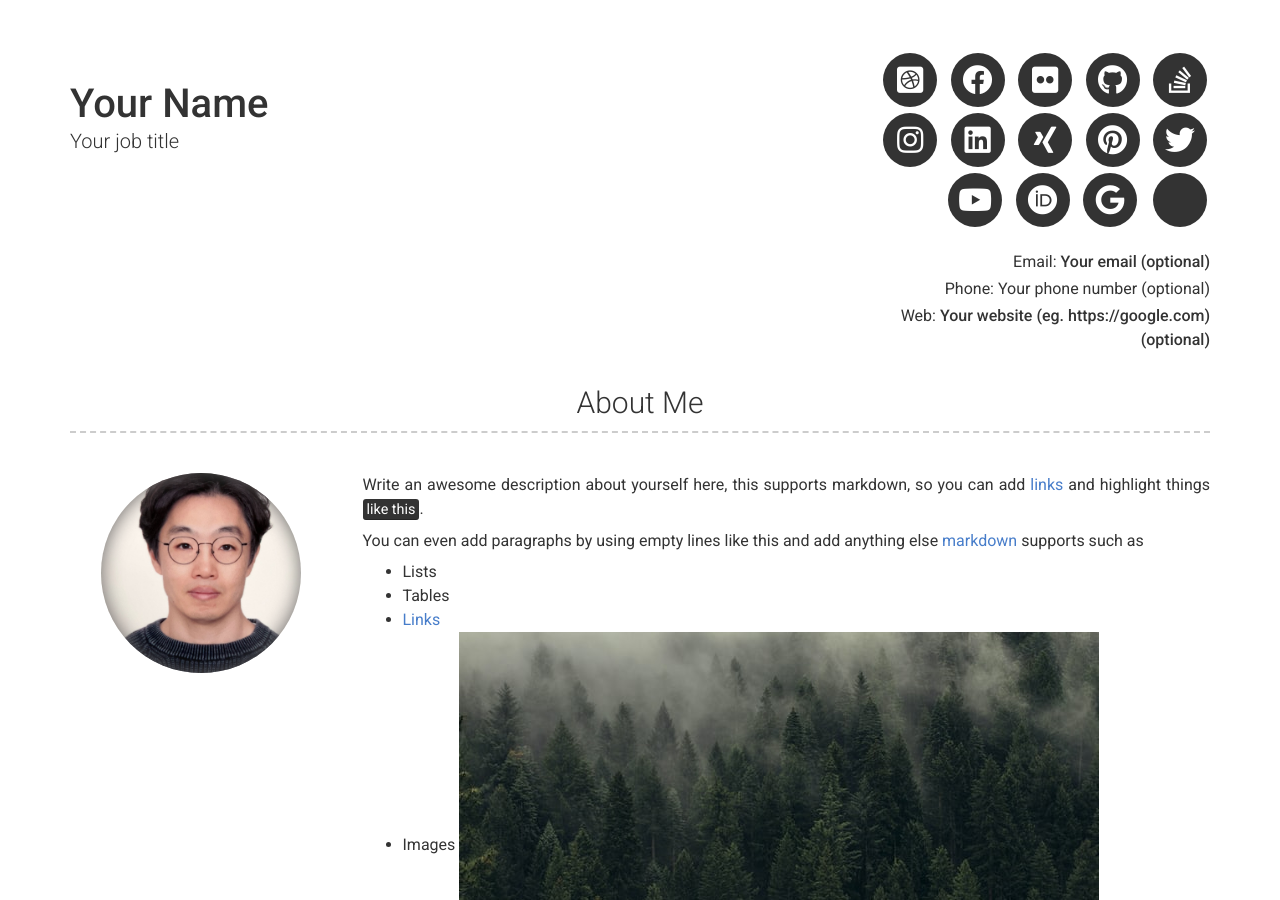
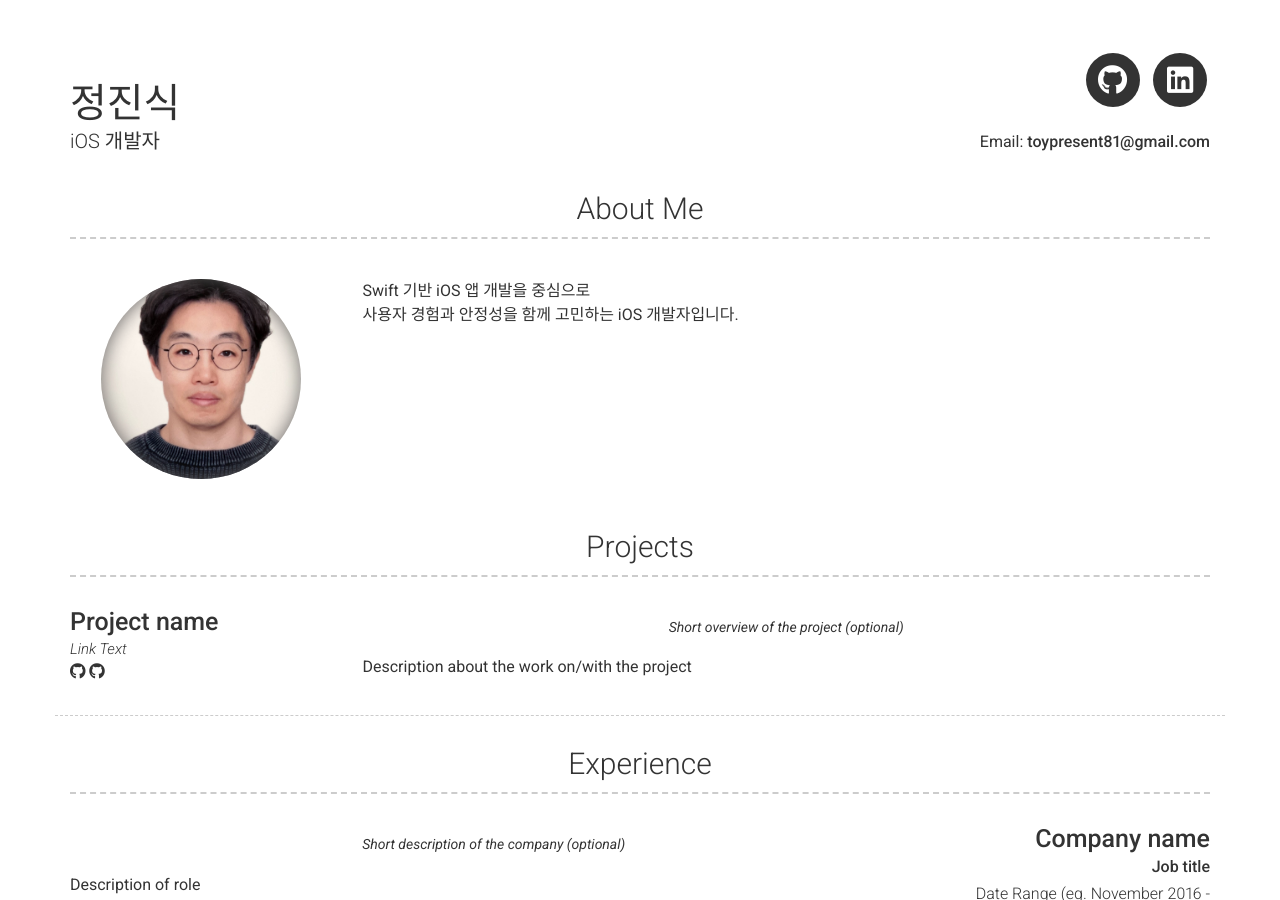
Before and after one commit to toypresent81/toypresent81.github.io, a Jekyll site: the page built from index.md, in a window 1280 px wide and 900 px high. Built offline with Jekyll 4.4.1, drawn with Linux system fonts in a browser that asks for light colours; nearby versions of some CDN libraries; some of the changed text lies outside the part shown.

Commit message:
Update _config.yml

```diff
--- a/_config.yml
+++ b/_config.yml
@@ -1,65 +1,39 @@
+# -------------------------
 # Site
-repository: Git repository where your resume will be hosted, only required if you are hosting on GitHub (eg. sproogen/modern-resume-theme)
-# favicon: Directory of your favicon (eg. images/favicon.ico)(optional)
+# -------------------------
+repository: toypresent81/toypresent81.github.io
 
-# Content configuration version
+# -------------------------
+# Content version
+# -------------------------
 version: 2
 
+# -------------------------
 # Personal info
-name: Your Name
-title: Your job title
-email: Your email (optional)
-# email_title: Email (Email title override)
-phone: Your phone number (optional)
-# phone_title: Phone (Phone title override)
-website: Your website (eg. https://google.com)(optional)
-# website_title: Web (Website title override)
+# -------------------------
+name: 정진식
+title: iOS 개발자
+email: toypresent81@gmail.com
 
-# Dark Mode (true/false/never)
 darkmode: false
 
-# Social links
-twitter_username: jekyllrb
-github_username:  jekyll
-stackoverflow_username: "00000001"
-dribbble_username: jekyll
-facebook_username: jekyll
-flickr_username: jekyll
-instagram_username: jekyll
+# -------------------------
+# Social
+# -------------------------
+github_username: toypresent81
 linkedin_username: jekyll
-xing_username: jekyll
-pinterest_username: jekyll
-youtube_username: jekyll
-orcid_username: 0000-0000-0000-0000
-googlescholar_username: D847cGsAAAAJ
 
-# Additional icon links
-additional_links:
-- title: Link name
-  icon: Font Awesome brand icon name (eg. fab fa-twitter) (https://fontawesome.com/icons?d=gallery&s=brands&m=free)
-  url: Link url (eg. https://google.com)
-# - title: another link
-#   icon: font awesome brand icon name (eg. fab fa-twitter) (https://fontawesome.com/icons?d=gallery&s=brands&m=free)
-#   url: Link url (eg. https://google.com)
+# -------------------------
+# About Section
+# -------------------------
+about_profile_image: "images/profile.jpg"
+about_content: |
+  Swift 기반 iOS 앱 개발을 중심으로
+  사용자 경험과 안정성을 함께 고민하는 iOS 개발자입니다.
 
-# Google Analytics and Tag Manager
-# Using more than one of these may cause issues with reporting
-# gtm: "GTM-0000000"
-# gtag: "UA-00000000-0"
-# google_analytics: "UA-00000000-0"
-
-# About Section
-# about_title: About Me (Use this to override about section title)
-about_profile_image: "/images/profile.jpg"
-about_content: | # this will include new lines to allow paragraphs
-  Write an awesome description about yourself here, this supports markdown, so you can add [links](http://foobar.com) and highlight things <mark>like this</mark>.
-
-  You can even add paragraphs by using empty lines like this and add anything else [markdown](https://www.markdownguide.org/getting-started#what-is-markdown) supports such as
-    - Lists
-    - Tables
-    - <a href="google.com">Links</a>
-    - Images ![alt text](/images/landscape-trees.jpg "Trees")
-
+# -------------------------
+# Sections
+# -------------------------
 content:
   - title: Projects # Title for the section
     layout: list # Type of content section (list/text)
```
